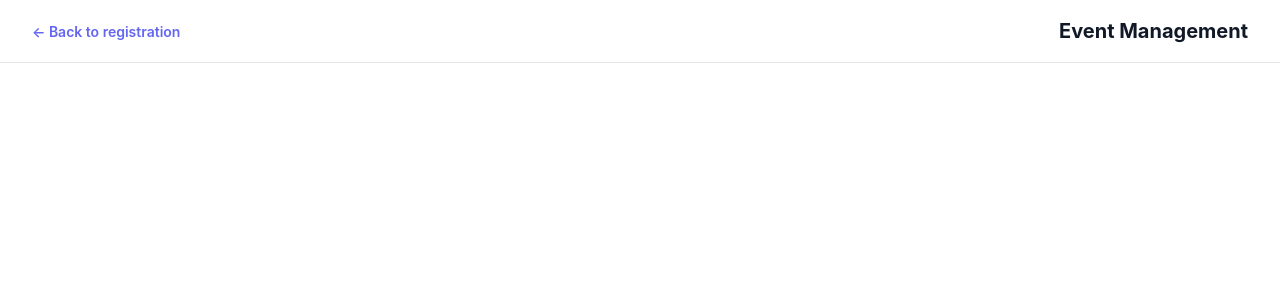
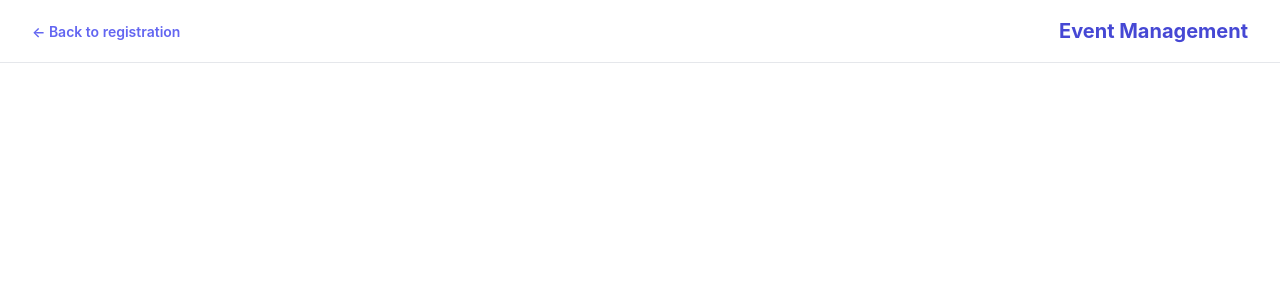
Before and after one commit to doudaoud/gestion-events, a React (Vite) app in the folder client/: page /signUp/typeprofile in a window 1280 px wide. Shown: the top 300 px of the page. Built offline with nearby package versions, Linux system fonts and the light colour scheme.

Commit message:
style: update profile type title color for improved visibility

```diff
--- a/client/src/pages/styles/typeprofile.css
+++ b/client/src/pages/styles/typeprofile.css
@@ -28,4 +28,5 @@
   color: #111827;
   font-size: 20px;
   font-weight: 700;
+  color: rgb(70, 72, 212);
 }
```
